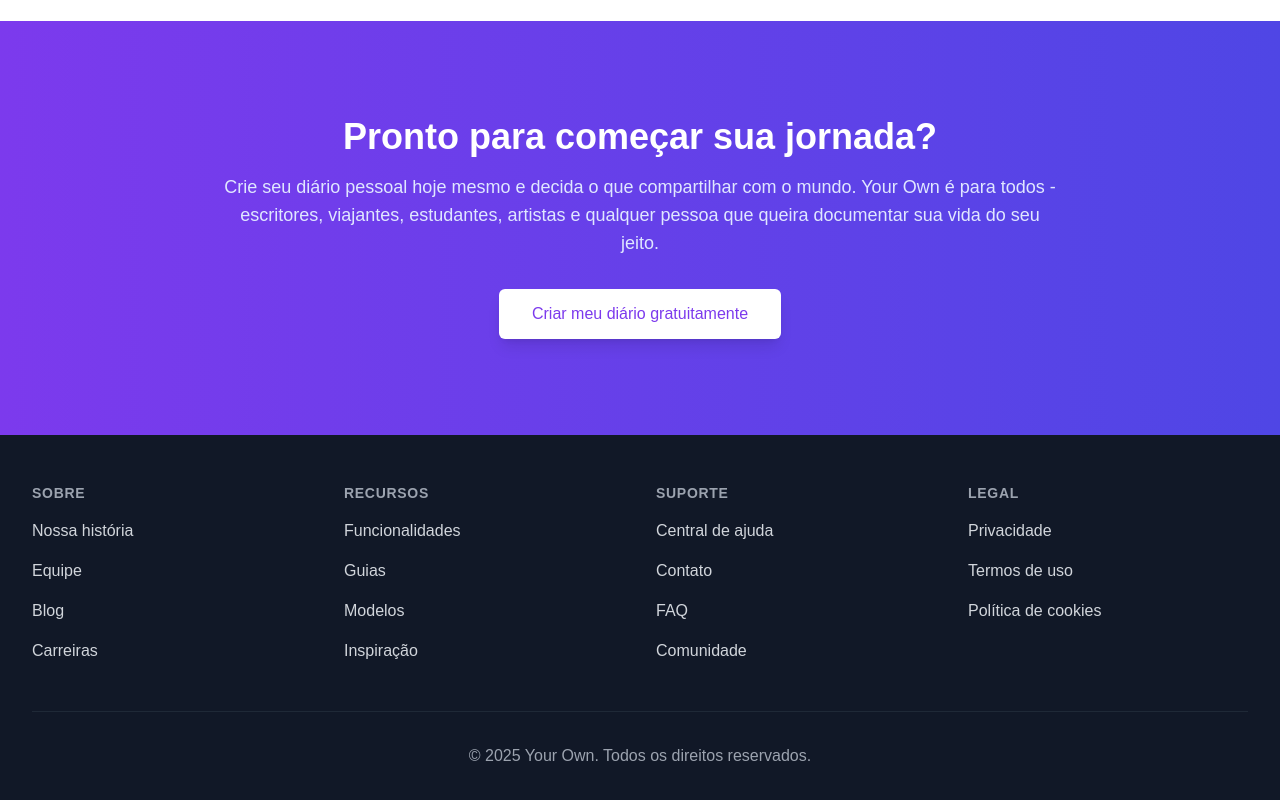
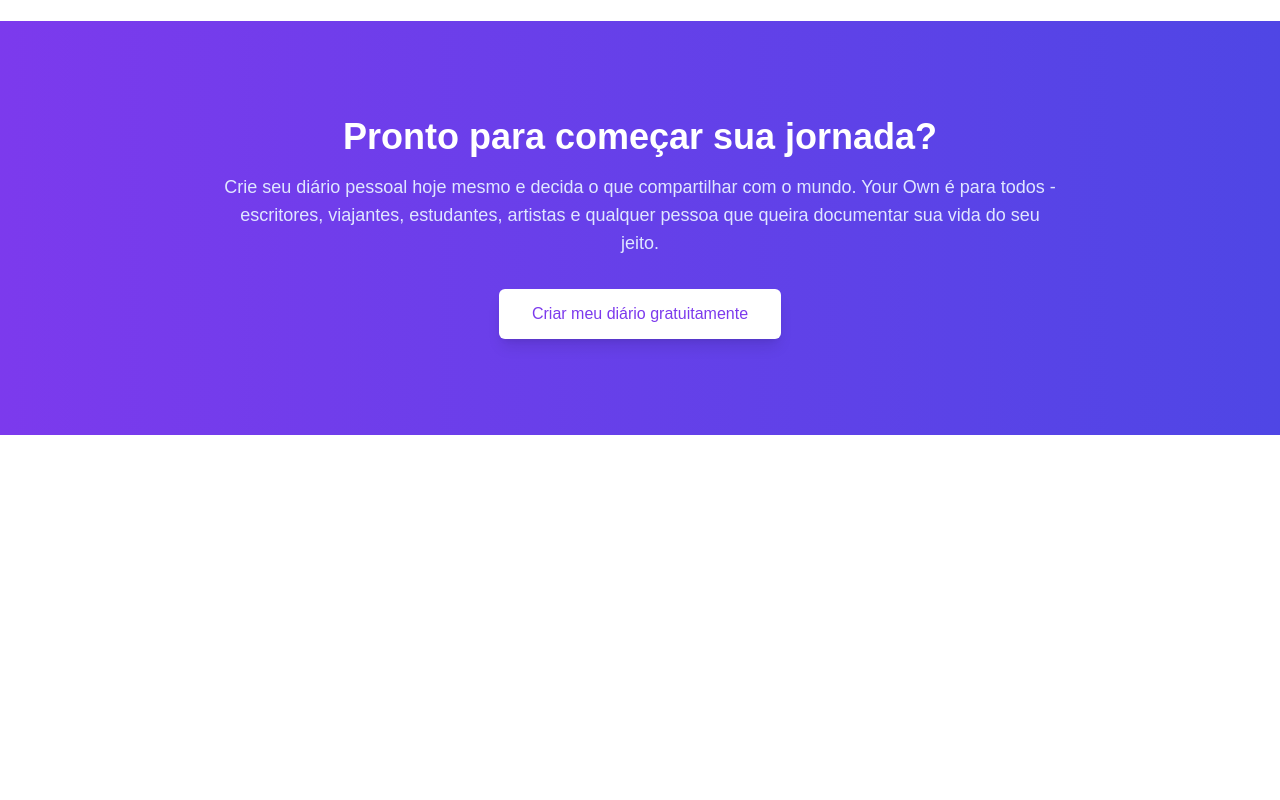
Before and after one commit to Babiel09/Your-Own-Front, a Next.js app: page / in a window 1280 px wide. Shown: the part 2693-3493 px from the top of the page. After the commit the page ends 3128 px from the top, so only its background shows below. Built offline with nearby package versions, Linux system fonts and the light colour scheme.

Commit message:
delete: Deleted the Footer from the home page

```diff
--- a/src/components/Home.tsx
+++ b/src/components/Home.tsx
@@ -274,114 +274,6 @@ export default function HomeComponent() {
           </div>
         </div>
       </section>
-
-      {/* Footer */}
-      <footer className="bg-gray-900">
-        <div className="max-w-7xl mx-auto py-12 px-4 sm:px-6 lg:px-8">
-          <div className="grid grid-cols-1 md:grid-cols-2 lg:grid-cols-4 gap-8">
-            <div>
-              <h3 className="text-sm font-semibold text-gray-400 tracking-wider uppercase">Sobre</h3>
-              <ul className="mt-4 space-y-4">
-                <li>
-                  <Link href="/sobre" className="text-base text-gray-300 hover:text-white">
-                    Nossa história
-                  </Link>
-                </li>
-                <li>
-                  <Link href="/time" className="text-base text-gray-300 hover:text-white">
-                    Equipe
-                  </Link>
-                </li>
-                <li>
-                  <Link href="/blog" className="text-base text-gray-300 hover:text-white">
-                    Blog
-                  </Link>
-                </li>
-                <li>
-                  <Link href="/carreiras" className="text-base text-gray-300 hover:text-white">
-                    Carreiras
-                  </Link>
-                </li>
-              </ul>
-            </div>
-            <div>
-              <h3 className="text-sm font-semibold text-gray-400 tracking-wider uppercase">Recursos</h3>
-              <ul className="mt-4 space-y-4">
-                <li>
-                  <Link href="/funcionalidades" className="text-base text-gray-300 hover:text-white">
-                    Funcionalidades
-                  </Link>
-                </li>
-                <li>
-                  <Link href="/guias" className="text-base text-gray-300 hover:text-white">
-                    Guias
-                  </Link>
-                </li>
-                <li>
-                  <Link href="/modelos" className="text-base text-gray-300 hover:text-white">
-                    Modelos
-                  </Link>
-                </li>
-                <li>
-                  <Link href="/inspiracao" className="text-base text-gray-300 hover:text-white">
-                    Inspiração
-                  </Link>
-                </li>
-              </ul>
-            </div>
-            <div>
-              <h3 className="text-sm font-semibold text-gray-400 tracking-wider uppercase">Suporte</h3>
-              <ul className="mt-4 space-y-4">
-                <li>
-                  <Link href="/ajuda" className="text-base text-gray-300 hover:text-white">
-                    Central de ajuda
-                  </Link>
-                </li>
-                <li>
-                  <Link href="/contato" className="text-base text-gray-300 hover:text-white">
-                    Contato
-                  </Link>
-                </li>
-                <li>
-                  <Link href="/faq" className="text-base text-gray-300 hover:text-white">
-                    FAQ
-                  </Link>
-                </li>
-                <li>
-                  <Link href="/comunidade" className="text-base text-gray-300 hover:text-white">
-                    Comunidade
-                  </Link>
-                </li>
-              </ul>
-            </div>
-            <div>
-              <h3 className="text-sm font-semibold text-gray-400 tracking-wider uppercase">Legal</h3>
-              <ul className="mt-4 space-y-4">
-                <li>
-                  <Link href="/privacidade" className="text-base text-gray-300 hover:text-white">
-                    Privacidade
-                  </Link>
-                </li>
-                <li>
-                  <Link href="/termos" className="text-base text-gray-300 hover:text-white">
-                    Termos de uso
-                  </Link>
-                </li>
-                <li>
-                  <Link href="/cookies" className="text-base text-gray-300 hover:text-white">
-                    Política de cookies
-                  </Link>
-                </li>
-              </ul>
-            </div>
-          </div>
-          <div className="mt-12 border-t border-gray-800 pt-8">
-            <p className="text-base text-gray-400 text-center">
-              &copy; {new Date().getFullYear()} Your Own. Todos os direitos reservados.
-            </p>
-          </div>
-        </div>
-      </footer>
     </main>
   );
 }
```
